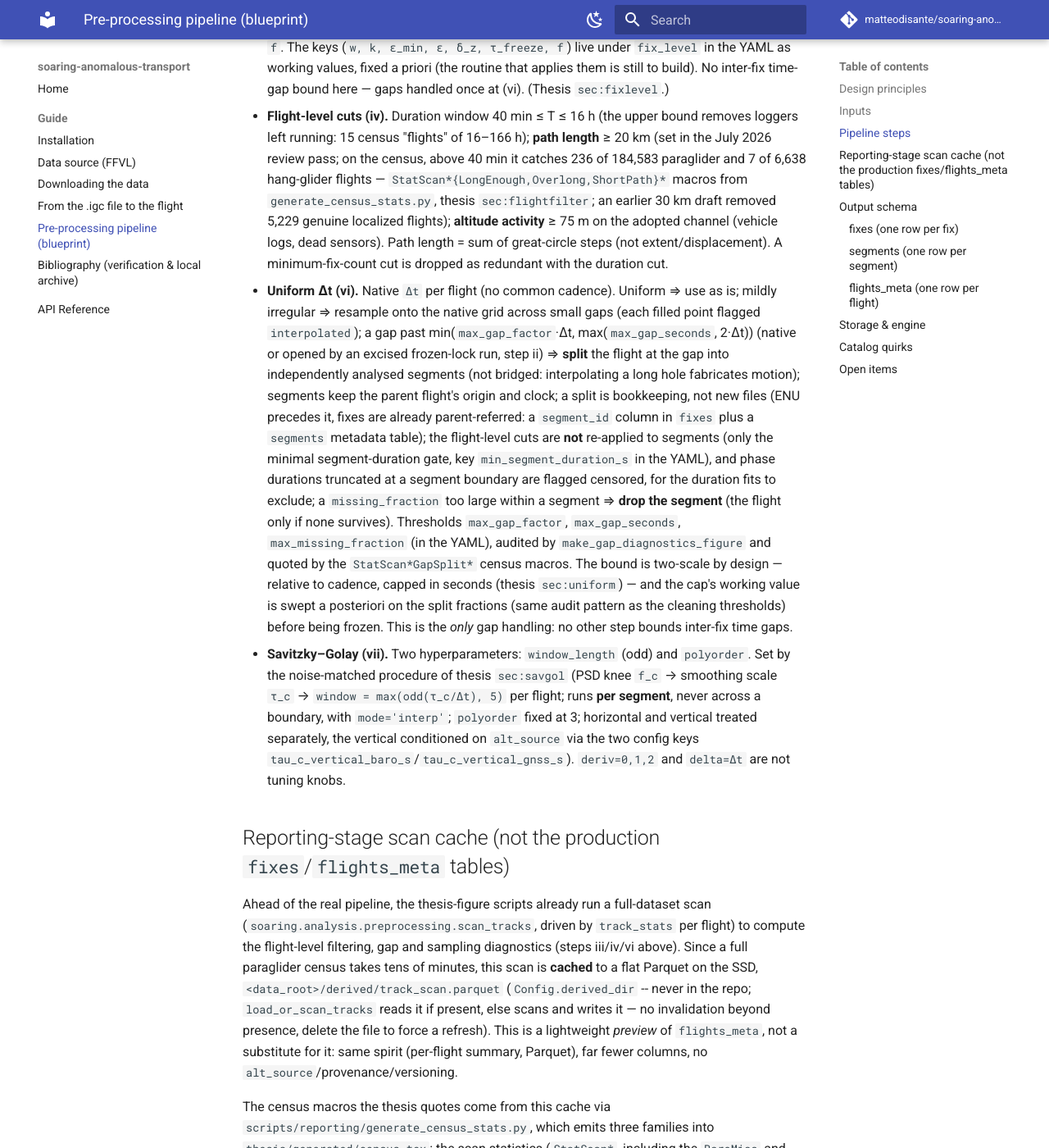
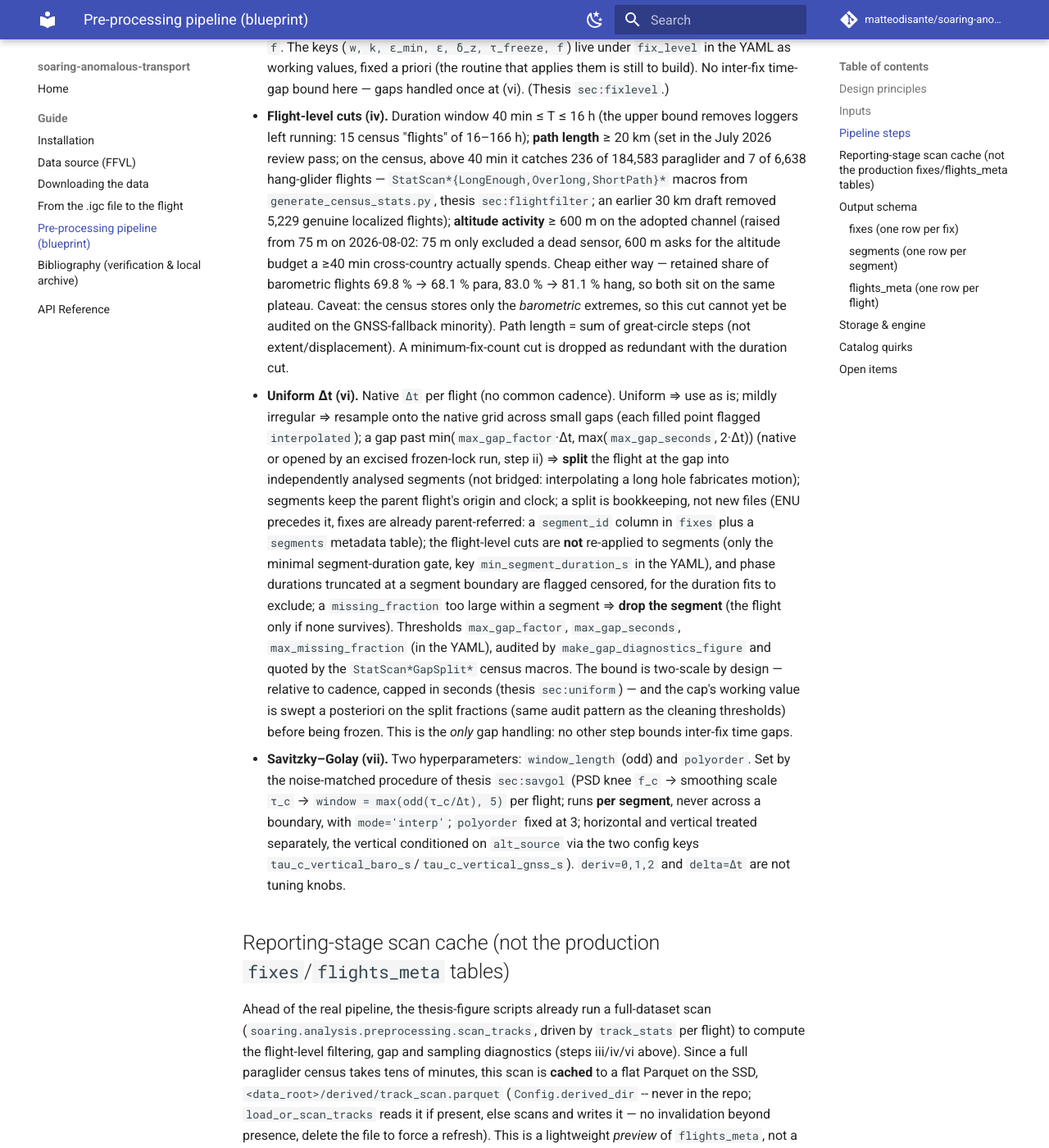
Before and after one commit to matteodisante/soaring-anomalous-transport, an MkDocs documentation site: the page built from docs/guide/preprocessing-pipeline.md, in a window 1280 px wide and 1400 px high, scrolled down 3839 px. Shown: the whole window at 82% size. Built offline with MkDocs 1.6.1 and Material for MkDocs 9.7.7, drawn with Linux system fonts in a browser that asks for light colours; comment, search, counter and statistics services are not loaded; some of the changed text lies outside the part shown.

Commit message:
docs: align the pipeline guide, complete the bibliography inventory
The cleaning contract lives in three places that have to agree -- the dataset
chapter, the implementation appendix and this guide -- and the guide was the one
left behind: still on the 75 m altitude-activity cut, and silent on
BARO_PRESENT_MIN, which now decides which flights count as barometric at all.

The bibliography inventory opens by claiming that every work cited in the thesis
is tracked in it. Eight were not: four added in the July review pass and four in
this one. All four July entries were verified against Crossref -- title, authors,
journal, volume, pages and year match the .bib -- so the "to double-check" flag
in references.bib is cleared. The FprEN 926-2 row records what it is: the draft
circulated by the CEN working group, not the published EN 926-2:2013, which is a
copyrighted standard sold per copy and therefore not quotable; whether Table 1
changed between the two is explicitly unchecked.

Co-Authored-By: Claude Opus 5 (1M context) <noreply@anthropic.com>

```diff
--- a/docs/guide/preprocessing-pipeline.md
+++ b/docs/guide/preprocessing-pipeline.md
@@ -124,8 +124,12 @@ Key mechanics that reconcile the blueprint with the repo:
   paraglider and 7 of 6,638 hang-glider flights — `StatScan*{LongEnough,Overlong,ShortPath}*`
   macros from `generate_census_stats.py`,
   thesis `sec:flightfilter`; an earlier 30 km draft removed 5,229 genuine localized
-  flights); **altitude activity** ≥ 75 m on the adopted channel (vehicle
-  logs, dead sensors). Path length = sum of great-circle steps (not extent/displacement).
+  flights); **altitude activity** ≥ 600 m on the adopted channel (raised from 75 m on
+  2026-08-02: 75 m only excluded a dead sensor, 600 m asks for the altitude budget a
+  ≥40 min cross-country actually spends. Cheap either way — retained share of barometric
+  flights 69.8 % → 68.1 % para, 83.0 % → 81.1 % hang, so both sit on the same plateau.
+  Caveat: the census stores only the *barometric* extremes, so this cut cannot yet be
+  audited on the GNSS-fallback minority). Path length = sum of great-circle steps (not extent/displacement).
   A minimum-fix-count cut is dropped as redundant with the duration cut.
 - **Uniform Δt (vi).** Native `Δt` per flight (no common cadence). Uniform ⇒ use as is;
   mildly irregular ⇒ resample onto the native grid across small gaps (each filled point
@@ -179,6 +183,10 @@ script and propagates everywhere without a rescan.
 
 `track_stats` also computes a few per-flight QC fields, free byproducts of the same scan:
 `baro_present_frac`, `max_vxy_mps`, `max_vz_mps`, `baro_alt_min_m`, `baro_alt_max_m`.
+A flight counts as **barometric** when `baro_present_frac` ≥ `BARO_PRESENT_MIN` = **0.95** (raised from 0.5 on 2026-08-02; defined once in
+`soaring.analysis.altitude_noise` and imported by `preprocessing`, so cleaning, census and
+PSD cannot drift). The change reclassified 241 paraglider flights and no hang-glider ones
+(0.13 % of the archive) — the direct measurement of how bimodal presence is.
 `baro_present_frac` is consumed by the altitude-noise figure's fallback-rate panel (thesis
 `sec:altchannel`), which prefers this cache (`altitude_noise.baro_presence_from_scan`) over its own
 separate scan when it exists, turning a sampled estimate into an exact census at no extra
```
Also changed, not shown: docs/guide/bibliography.md (+9 -1 lines).
